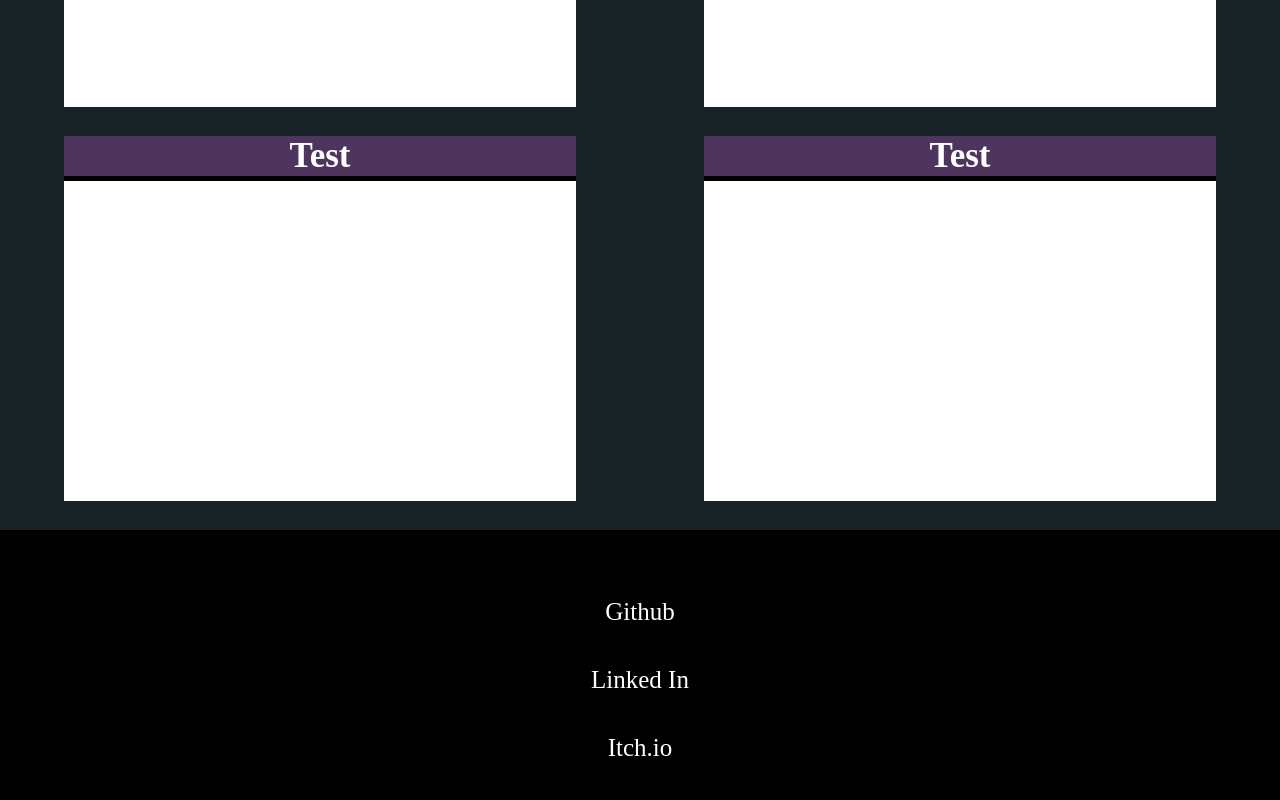
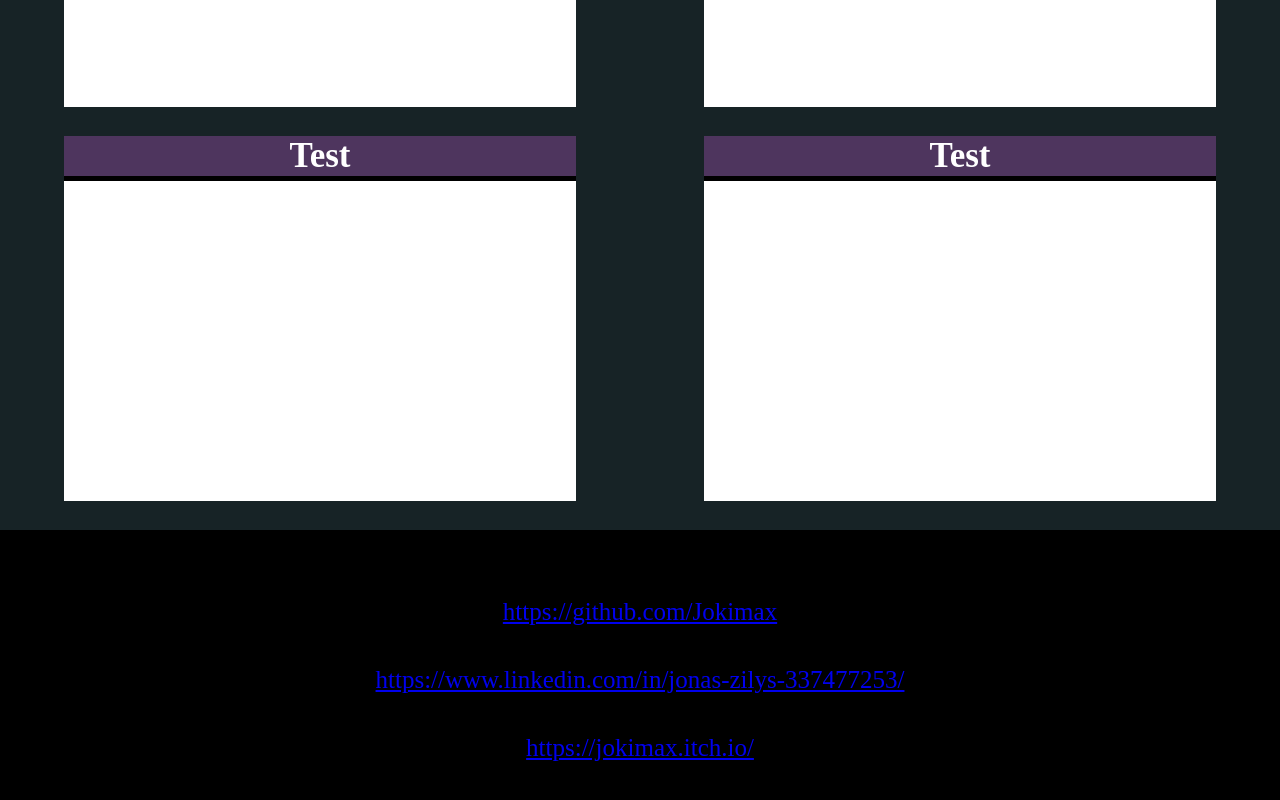
Before and after one commit to Jokimax/Portfolio, a React (Vite) app: page / in a window 1280 px wide. Shown: the part 901-1701 px from the top of the page. Built offline with nearby package versions, Linux system fonts and the light colour scheme; the HTML template or start-up script is replaced by a standard one.

Commit message:
add some links

```diff
--- a/src/homepage.tsx
+++ b/src/homepage.tsx
@@ -41,15 +41,15 @@ function Home() {
         &nbsp;
         <div>
           <img></img>
-          <a>Github</a>
+          <a href='https://github.com/Jokimax'>https://github.com/Jokimax</a>
         </div>
         <div>
           <img></img>
-          <a>Linked In</a>
+          <a href='https://www.linkedin.com/in/jonas-zilys-337477253/'>https://www.linkedin.com/in/jonas-zilys-337477253/</a>
         </div>
         <div>
           <img></img>
-          <a>Itch.io</a>
+          <a href='https://jokimax.itch.io/'>https://jokimax.itch.io/</a>
         </div>
       </div>
     </>
--- a/src/pageBase.tsx
+++ b/src/pageBase.tsx
@@ -5,7 +5,7 @@ import "./css/pageBase.css"
 function PageBase() {
     return (
       <>
-        <img className="repoLink" src={GithubLogo}></img>
+        <img onClick={() => location.href = "https://github.com/Jokimax/Portfolio"} className="repoLink" src={GithubLogo}></img>
         <Outlet />
       </>
     )
```
